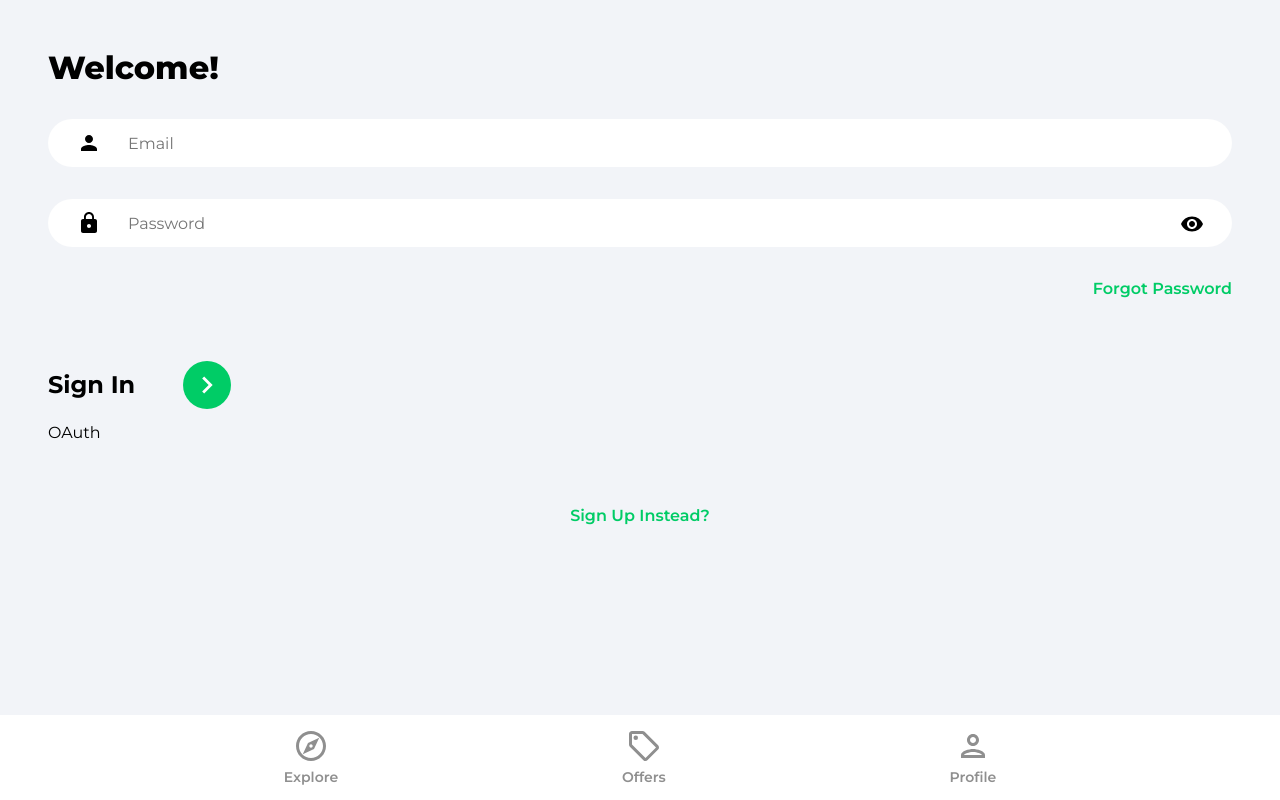
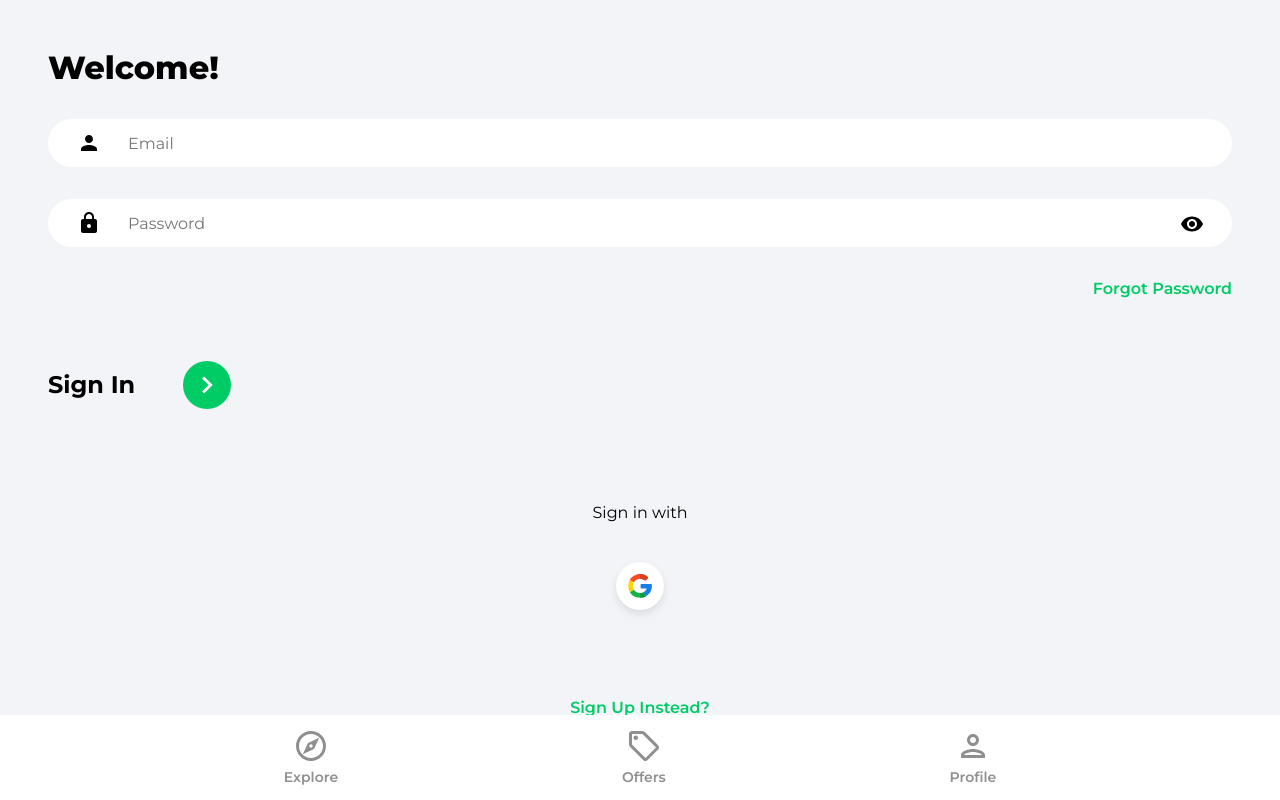
Before and after one commit to DhanushUpadya/House-Marketing-App, a React (Create React App) app: page /signin in a window 1280 px wide. Built offline with nearby package versions, Linux system fonts and the light colour scheme.

Commit message:
Created Google Oauth functionality and added sell and rent categories in explore page

```diff
--- a/src/App.js
+++ b/src/App.js
@@ -9,6 +9,7 @@ import Profile from './pages/Profile';
 import Signin from './pages/Signin';
 import Signup from './pages/Signup';
 import PrivateRoute from './components/PrivateRoute';
+import Category from './pages/Category';
 
 
 function App() {
@@ -21,7 +22,7 @@ function App() {
       <Route path='/forgotpassword' element={<Forgotpassword/>}/>
 
       <Route path='/offers' element={<Offers/>}/>
-
+      <Route path='/category/:categoryName' element={<Category/>}/>
     <Route path ='/profile' element={<PrivateRoute/>}>
     <Route path='/profile' element={<Profile/>}/>
     </Route>
--- a/src/components/OAuth.jsx
+++ b/src/components/OAuth.jsx
@@ -1,9 +1,51 @@
+import { getAuth, signInWithPopup, GoogleAuthProvider } from 'firebase/auth'
+import { setDoc , doc , getDoc, serverTimestamp} from 'firebase/firestore'
 import React from 'react'
+import { useLocation, useNavigate } from 'react-router-dom'
+import { toast } from 'react-toastify'
+import { db } from '../firebase.config'
+import googleIcon from '../assets/svg/googleIcon.svg'
+import { async } from '@firebase/util'
+function OAuth() {
 
-function OAuth() {
+    const navigate = useNavigate()
+
+    const location = useLocation()
+
+    const onGoogleClick = async() =>{
+        try {
+            const auth = getAuth()
+
+            const provider = new GoogleAuthProvider()
+            const result = await signInWithPopup(auth,provider)
+
+            const user = result.user
+
+           const docRef = doc(db,'users',user.uid)
+
+           const docSnap = await getDoc(docRef)
+
+           if(!docSnap.exists()){
+            await setDoc(doc(db,'users',user.uid),{
+                name: user.displayName,
+                email:user.email,
+              timeStamp:serverTimestamp()
+            })
+           }
+
+           navigate('/')
+        } catch (error) {
+            toast.error('Could not authorize with Google')
+        }
+    }
+
+
   return (
-    <div>
-      OAuth
+    <div className='socialLogin'>
+      <p>Sign {location.pathname === '/signup'? 'up' : 'in'} with </p>
+      <button className='socialIconDiv'>
+        <img className='socialIconImg' src={googleIcon} alt="Google" onClick={onGoogleClick}/>
+      </button>
     </div>
   )
 }
--- /dev/null
+++ b/src/pages/Category.jsx
@@ -0,0 +1,11 @@
+import React from 'react'
+import { useLocation } from 'react-router-dom'
+function Category() {
+    const location = useLocation()
+
+  return (
+    <div> Category for </div>
+  )
+}
+
+export default Category
--- a/src/pages/Explore.jsx
+++ b/src/pages/Explore.jsx
@@ -1,9 +1,39 @@
 import React from 'react'
+
+import {Link} from 'react-router-dom'
+
+import rentCategoryImage from '../assets/jpg/rentCategoryImage.jpg'
+
+import sellCategoryImage from '../assets/jpg/sellCategoryImage.jpg'
+
 
 function Explore() {
   return (
-    <div>
-      <h1>Explore</h1>
+    <div className='explore'>
+      <header>
+        <p className="pageHeader"> </p>
+          <main>
+        <p className="exploreCategoryHeading">Categories</p>
+        <div className="exploreCategories">
+          <Link to='/category/rent'>
+            <img src = {rentCategoryImage} alt='rent' className='exploreCategoryImg'/>
+            <p className="exploreCategoryName">Plcaes for Rent</p>
+          </Link>
+
+
+          <Link to='/category/sell'>
+            <img src = {sellCategoryImage} alt='sell' className='exploreCategoryImg'/>
+
+            <p className="exploreCategoryName">Plcaes for Sale</p>
+
+          </Link>
+
+
+        </div>
+          </main>
+
+      </header>
+
     </div>
   )
 }
```
